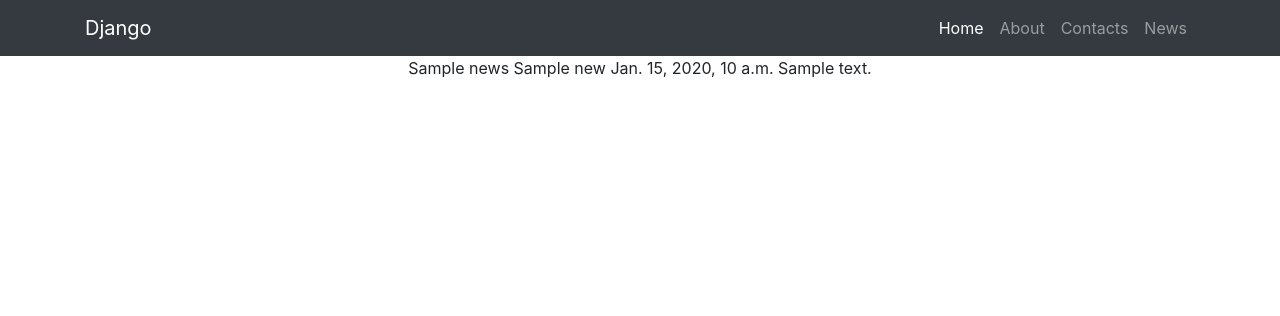
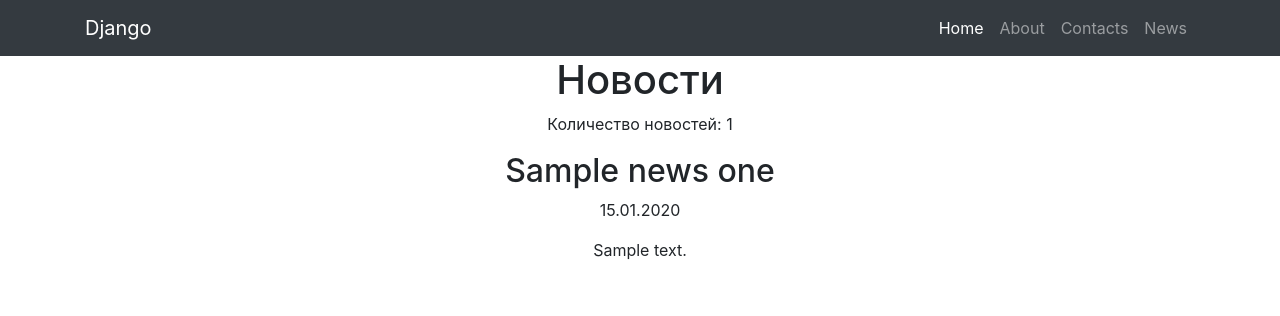
Before and after one commit to OlegModenov/NewsPaper, a Django app: template templates/news.html in a window 1280 px wide. Shown: the top 316 px of the page. Run offline with Django 3.2, Linux system fonts and the light colour scheme; the template is opened without the code that fills it: most values are stand-ins (such as "Sample title", 1, 10 or a date in 2020); some libraries are stand-ins or nearby versions.

Commit message:
Сделаны представления для постов, кроме отдельных страниц

```diff
--- /dev/null
+++ b/news/templatetags/custom_filters.py
@@ -0,0 +1,10 @@
+from django import template
+
+register = template.Library()
+
+
+@register.filter(name='censor')
+def censor(text, swearing):
+    if swearing in text:
+        return text.replace(swearing, '***')
+    return text
--- a/news/urls.py
+++ b/news/urls.py
@@ -1,6 +1,7 @@
 from django.urls import path
-from .views import NewsList
+from .views import NewsList, NewsDetail
 
 urlpatterns = [
     path('', NewsList.as_view()),
+    path('<int:pk>', NewsDetail.as_view()),
 ]
--- a/templates/news.html
+++ b/templates/news.html
@@ -1,4 +1,6 @@
 {% extends 'flatpages/default.html' %}
+
+{% load custom_filters %}
 
 {% block title %}
 News
@@ -6,20 +8,17 @@ News
 
 {% block content %}
 
-    {{ news }}
+    <h1>Новости</h1>
+    <p> Количество новостей: {{ news | length }}</p>
 
     {% if news %}
-
         {% for news_one in news %}
-
-            {{ news.title }}
-            {{ news.creation_datetime }}
-            {{ news.text }}
-
+            <h2>{{ news_one.title | censor:'очень_плохое_слово'}}</h2>
+            <p>{{ news_one.creation_datetime | date:'d.m.Y'}}</p>
+            <p>{{ news_one.text | censor:'очень_плохое_слово' | truncatechars:50}}</p>
         {% endfor %}
-
     {% else %}
-        <h2>Никаких новостей :(</h2>
+        <h2>Нет никаких новостей :(</h2>
     {% endif %}
 
 {% endblock content %}
--- a/templates/news_one.html
+++ b/templates/news_one.html
@@ -6,5 +6,5 @@ News
 
 
 {% block content %}
-<h1>{{ news }}</h1>
+<h1>{{ news_one }}</h1>
 {% endblock content %}
```
Also changed, not shown: news/views.py (+3 -9 lines), db.sqlite3, news/templatetags/__init__.py (added).
